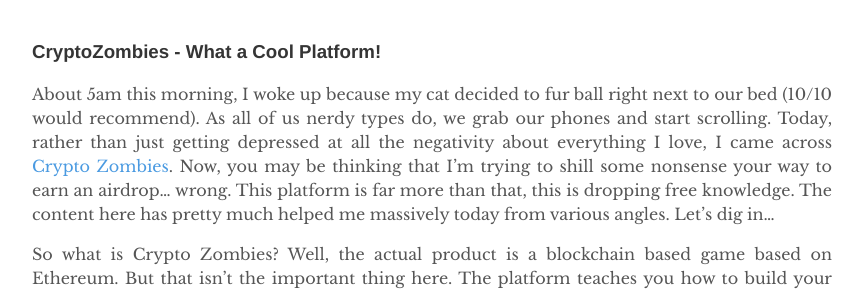
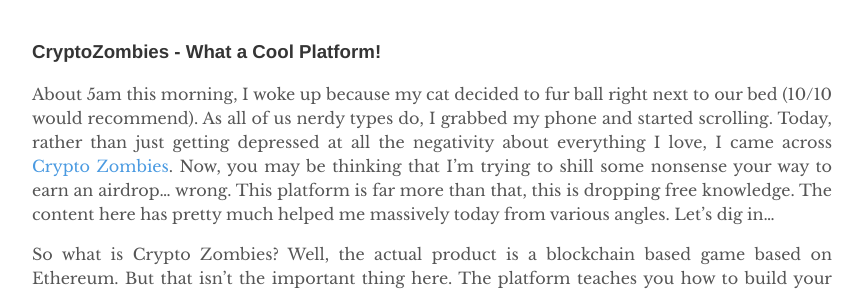
Before and after one commit to BadAtBlockchain/badatblockchain.github.io, a Jekyll site: the page built from _posts/2021-6-7-day_13.md, in a window 1280 px wide and 900 px high. Shown: the part 276-568 px from the top of the window, without its empty margins (208-1071 px from the left). Built offline with Jekyll 4.4.1, drawn with Linux system fonts in a browser that asks for light colours.

Commit message:
Update 2021-6-7-day_13.md

```diff
--- a/_posts/2021-6-7-day_13.md
+++ b/_posts/2021-6-7-day_13.md
@@ -7,7 +7,7 @@ tags: 100daysofcode
 
 ### CryptoZombies - What a Cool Platform!
 
-About 5am this morning, I woke up because my cat decided to fur ball right next to our bed (10/10 would recommend). As all of us nerdy types do, we grab our phones and start scrolling. Today, rather than just getting depressed at all the negativity about everything I love, I came across [Crypto Zombies](https://cryptozombies.io/). Now, you may be thinking that I'm trying to shill some nonsense your way to earn an airdrop... wrong. This platform is far more than that, this is dropping free knowledge. The content here has pretty much helped me massively today from various angles. Let's dig in...
+About 5am this morning, I woke up because my cat decided to fur ball right next to our bed (10/10 would recommend). As all of us nerdy types do, I grabbed my phone and started scrolling. Today, rather than just getting depressed at all the negativity about everything I love, I came across [Crypto Zombies](https://cryptozombies.io/). Now, you may be thinking that I'm trying to shill some nonsense your way to earn an airdrop... wrong. This platform is far more than that, this is dropping free knowledge. The content here has pretty much helped me massively today from various angles. Let's dig in...
 
 So what is Crypto Zombies? Well, the actual product is a blockchain based game based on Ethereum. But that isn't the important thing here. The platform teaches you how to build your own! They have step by step lessons with a browser based IDE (sort of) that checks your work and lets you continue if it's right...
 
```
